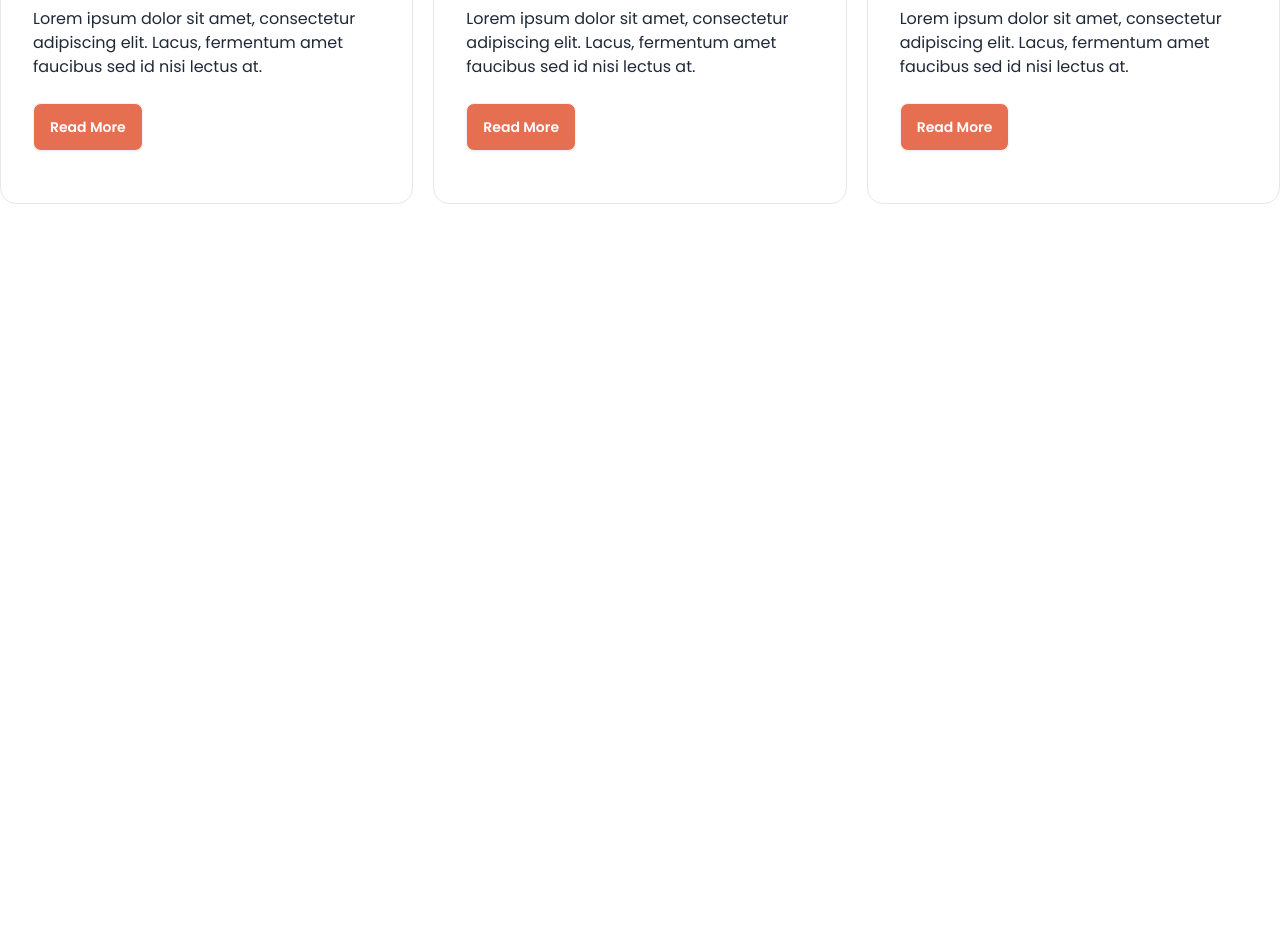
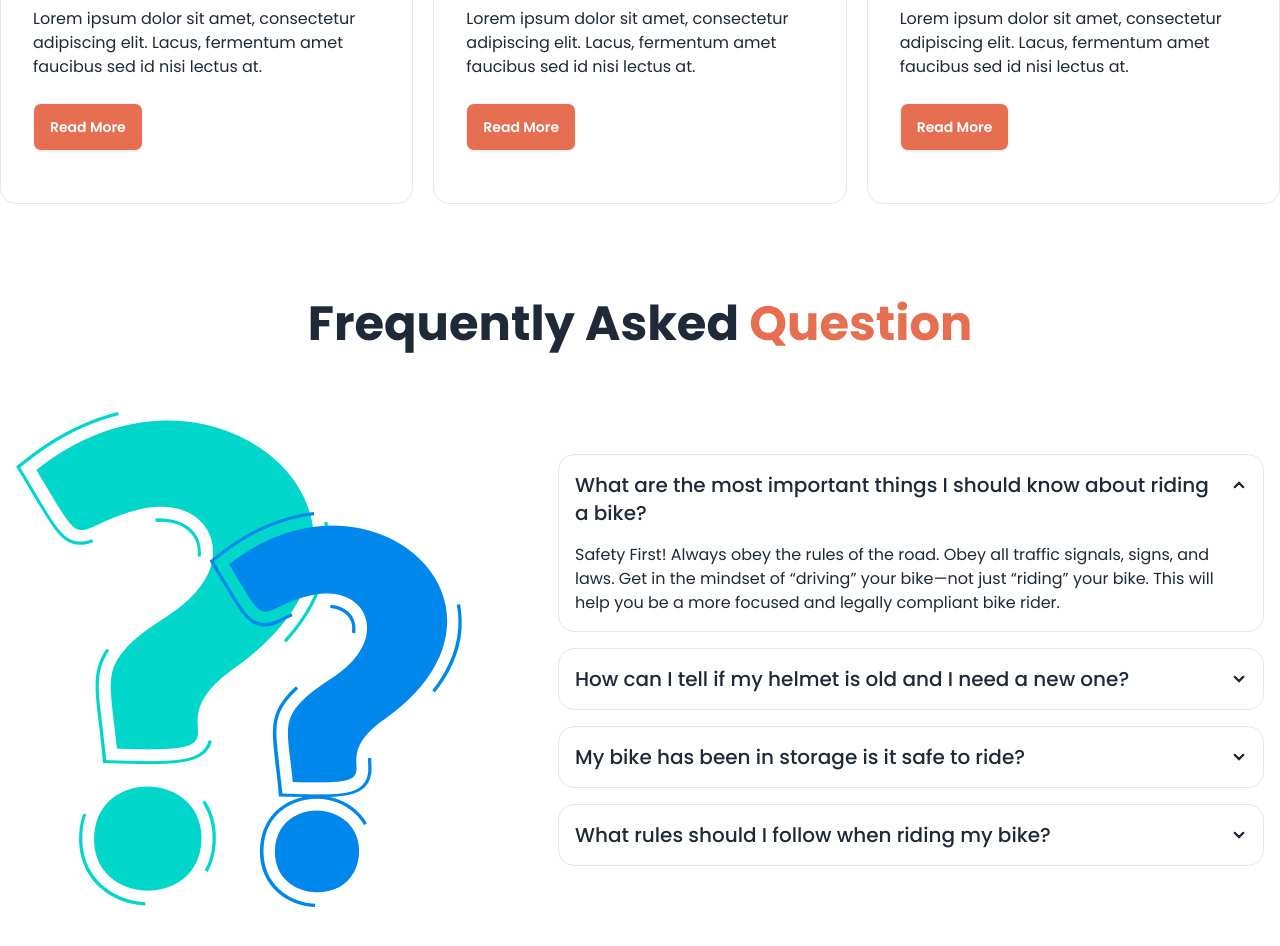
Before and after one commit to AmzadRakib/Biker-zone, a plain HTML site: page index.html in a window 1280 px wide. Shown: the part 1711-2657 px from the top of the page. Before the commit the page ends 2011 px from the top, so only its background shows below. Drawn offline with nearby package versions, Linux system fonts and the light colour scheme.

Commit message:
faq section added

```diff
--- a/index.html
+++ b/index.html
@@ -207,6 +207,71 @@
                 </div>
             </div>
         </section>
+        <!-- Happy clients -->
+        <section>
+
+        </section>
+        <!-- faq section -->
+        <section class="mb-24">
+            <h1 class="text-5xl font-bold text-center mb-12">Frequently Asked <span
+                    class="text-bike-primary">Question</span>
+            </h1>
+            <!-- Hero banner -->
+            <div class="hero">
+                <div class="hero-content flex-col lg:flex-row gap-24">
+                    <img src="images/others/faq.png" class="md:max-w-md" />
+                    <!-- Accordion -->
+                    <div class="space-y-4">
+                        <div class="collapse collapse-arrow border">
+                            <input type="radio" name="my-accordion-2" checked="checked" />
+                            <div class="collapse-title text-xl font-medium">What are the most important things I should
+                                know about riding a bike?
+                            </div>
+                            <div class="collapse-content">
+                                <p>Safety First! Always obey the rules of the road. Obey all traffic signals, signs, and
+                                    laws. Get in the mindset of “driving” your bike—not just “riding” your bike. This
+                                    will help you be a more focused and legally compliant bike rider. </p>
+                            </div>
+                        </div>
+                        <div class="collapse collapse-arrow border">
+                            <input type="radio" name="my-accordion-2" />
+                            <div class="collapse-title text-xl font-medium">How can I tell if my helmet is old and I
+                                need a
+                                new one?
+                            </div>
+                            <div class="collapse-content">
+                                <p>Safety First! Always obey the rules of the road. Obey all traffic signals, signs, and
+                                    laws. Get in the mindset of “driving” your bike—not just “riding” your bike. This
+                                    will help you be a more focused and legally compliant bike rider. </p>
+                            </div>
+                        </div>
+                        <div class="collapse collapse-arrow border">
+                            <input type="radio" name="my-accordion-2" />
+                            <div class="collapse-title text-xl font-medium">My bike has been in storage is it safe to
+                                ride?
+                            </div>
+                            <div class="collapse-content">
+                                <p>Safety First! Always obey the rules of the road. Obey all traffic signals, signs, and
+                                    laws. Get in the mindset of “driving” your bike—not just “riding” your bike. This
+                                    will help you be a more focused and legally compliant bike rider. </p>
+                            </div>
+                        </div>
+                        <div class="collapse collapse-arrow border">
+                            <input type="radio" name="my-accordion-2" />
+                            <div class="collapse-title text-xl font-medium">What rules should I follow when riding my
+                                bike?
+                            </div>
+                            <div class="collapse-content">
+                                <p>Safety First! Always obey the rules of the road. Obey all traffic signals, signs, and
+                                    laws. Get in the mindset of “driving” your bike—not just “riding” your bike. This
+                                    will help you be a more focused and legally compliant bike rider. </p>
+                            </div>
+                        </div>
+                    </div>
+                </div>
+            </div>
+
+        </section>
     </main>
     <!-- Footer section -->
     <footer>
```
